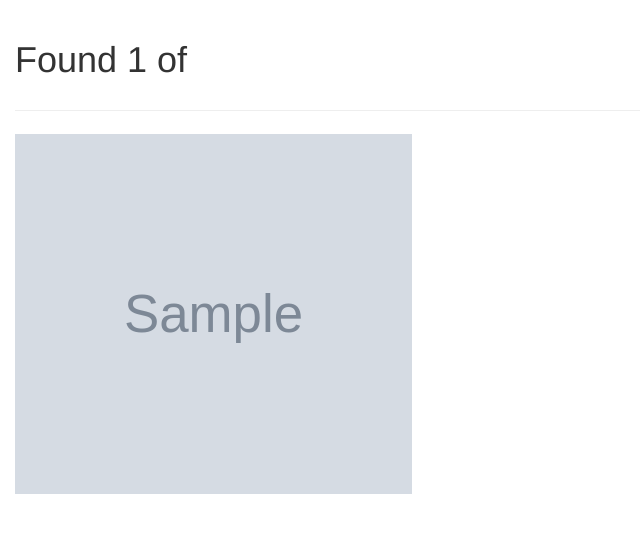
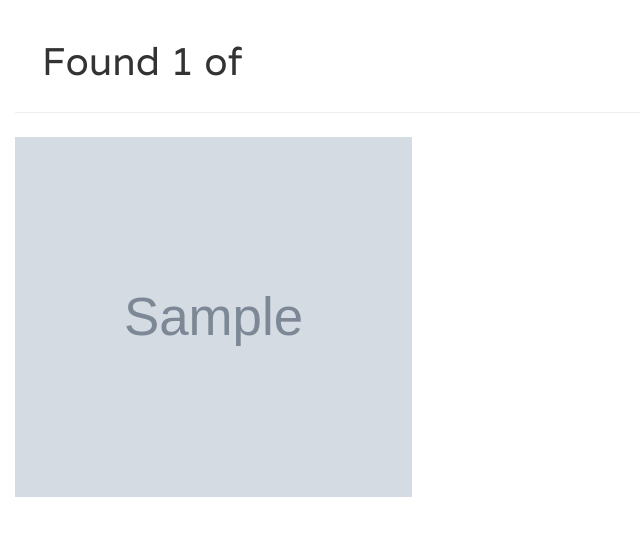
Before and after one commit to carolwanjohi/unsplash-clone, a Django app: template unsplash/clone/templates/all-posts/search.html in a window 1280 px wide. Shown: the part 76-612 px from the top of the page, without its empty margins (0-640 px from the left). Run offline with Django 3.2, Linux system fonts and the light colour scheme; tables that the repository leaves empty hold one stand-in row (values such as "Sample post"); the template is opened without the code that fills it: values that come from a table or form of the project are taken from there, most other values are stand-ins (such as "Sample title", 1, 10 or a date in 2020); grey boxes marked "Sample" are stand-in pictures; some libraries are stand-ins or nearby versions.

Commit message:
Style the search page Link search page to tag.css so that search template and tag template are similar

```diff
--- a/unsplash/clone/static/css/tag.css
+++ b/unsplash/clone/static/css/tag.css
@@ -1,5 +1,5 @@
 /*Style the tag template*/
-h1.tagName{
+h1.tagName, h1.searchMessage{
     font-family: 'Varela', sans-serif;
     font-size: 2.75em;
     margin-left: 0.70em;
--- a/unsplash/clone/templates/all-posts/search.html
+++ b/unsplash/clone/templates/all-posts/search.html
@@ -6,6 +6,7 @@
 
     {{block.super}}
     <link rel="stylesheet" href="{% static 'css/tag.css'%}">
+    <link href="https://fonts.googleapis.com/css?family=Varela" rel="stylesheet">
 
 {% endblock %}
 
@@ -21,7 +22,7 @@
 
                 <div class="col-xs-12 col-sm-12 col-md-12 col-lg-12">
 
-                    <h1>
+                    <h1 class="searchMessage">
                         Found {{image_posts|length}} of {{message}}
                     </h1>
 
@@ -48,7 +49,7 @@
 
                 {% for image_post in image_posts %}
 
-                    <div class="col-md-4 col-lg-4 imageColumn">
+                    <div class="col-sm-6 col-md-4 col-lg-4 imageColumn">
 
                         <a href="{% url 'imagePost' image_post.id%}">
 
```
